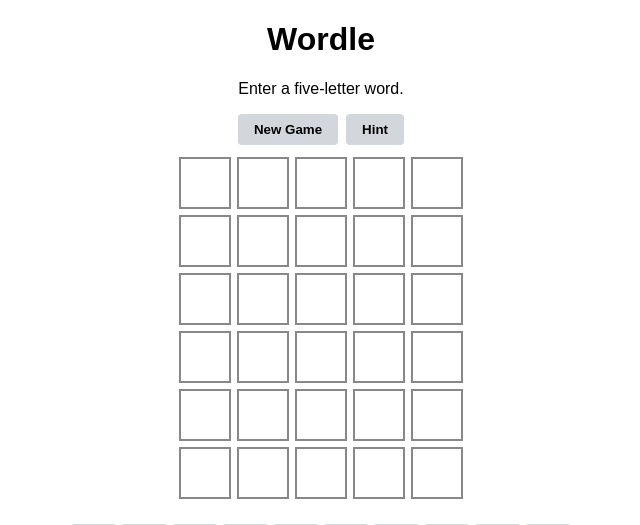
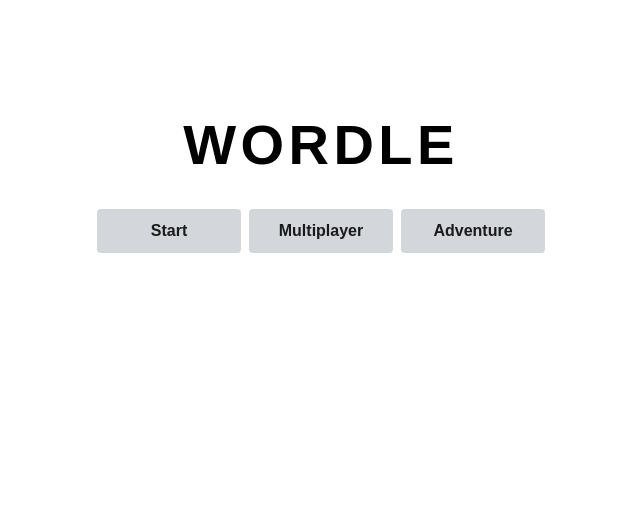
Before and after one commit to hprosch/EECS581Project3, a Flask app: page / in a window 1280 px wide. Shown: the top 525 px of the page, without its empty margins (319-959 px from the left). Run offline with Flask 3, Linux system fonts and the light colour scheme.

Commit message:
Added more buttons to start page and a rereoute button to main menu during a classic game.

```diff
--- a/app.py
+++ b/app.py
@@ -11,12 +11,13 @@ games = {}
 
 MAX_GUESSES = 6
 
-#defines what happens when someone visits home page
 @app.route("/")
+def home():
+    return render_template("start.html")
 
-#function represents home page
-def home():
-    # loads HTML file from templates/
+
+@app.route("/play")
+def play():
     return render_template("index.html")
 
 #  create new game without changing existing front end
--- a/game.py
+++ b/game.py
@@ -228,19 +228,19 @@ def Guess(guess, correct_answer):
             correct_answer[index] = (
                 "_"  # Mark the letter off so that it can't be counted more than once
             )
+            CHARACTERS[guess[index]] = 3  # Updating the global dictionary
             guess[index] = "-"
-            CHARACTERS[guess[index]] = 3  # Updating the global dictionary
 
     # check for yellows
     for index in range(len(guess)):
         if guess[index] in correct_answer:
             return_colors[index] = 2  # Color for the letter being in the final word
             correct_answer[correct_answer.index(guess[index])] = "_"
-            guess[index] = "-"
             if CHARACTERS[guess[index]] < 2:
                 CHARACTERS[guess[index]] = (
                     2  # Updating the global dictionary only if the global dictionary doesn't already have it marked as green
                 )
+            guess[index] = "-"
 
     # mark the rest as grey
     for index in range(len(guess)):
--- /dev/null
+++ b/static/start.js
@@ -0,0 +1,69 @@
+const startControls = document.querySelector(".start-controls");
+const startButton = document.querySelector("#start-button");
+const modeOptions = document.querySelector("#mode-options");
+const startStatus = document.querySelector("#start-status");
+
+function set_modes_open(open) {
+    modeOptions.hidden = !open;
+    startButton.setAttribute("aria-expanded", String(open));
+    if (open) {
+        startStatus.textContent = "";
+    }
+}
+
+function close_modes() {
+    if (modeOptions.contains(document.activeElement)) {
+        startButton.focus();
+    }
+    set_modes_open(false);
+}
+
+startButton.addEventListener("pointerenter", (event) => {
+    if (event.pointerType === "mouse") {
+        set_modes_open(true);
+    }
+});
+
+startControls.addEventListener("pointerleave", (event) => {
+    if (event.pointerType === "mouse") {
+        close_modes();
+    }
+});
+
+startButton.addEventListener("click", (event) => {
+    const toggle = event.detail !== 0 && event.pointerType !== "mouse";
+    set_modes_open(!toggle || modeOptions.hidden);
+});
+
+for (const option of modeOptions.querySelectorAll("[data-mode]")) {
+    option.addEventListener("click", () => {
+        close_modes();
+        startStatus.textContent = `${option.dataset.mode} coming soon!`;
+    });
+}
+
+startControls.addEventListener("focusout", (event) => {
+    if (!startControls.contains(event.relatedTarget)) {
+        set_modes_open(false);
+    }
+});
+
+document.addEventListener("pointerdown", (event) => {
+    if (!startControls.contains(event.target)) {
+        set_modes_open(false);
+    }
+});
+
+document.addEventListener("keydown", (event) => {
+    if (event.key === "Escape" && !modeOptions.hidden) {
+        event.preventDefault();
+        startButton.focus();
+        set_modes_open(false);
+    }
+});
+
+window.addEventListener("pageshow", (event) => {
+    if (event.persisted) {
+        close_modes();
+    }
+});
--- a/static/style.css
+++ b/static/style.css
@@ -83,22 +83,139 @@ body {
     border-color: transparent;
 }
 
-.controls { /* row that holds the restart and hint buttons */
-    display: flex; /* lay the buttons out horizontally */
-    gap: 8px; /* space between the two buttons */
-    justify-content: center; /* center the buttons on the page */
-    margin-bottom: 12px; /* space between the buttons and the board */
-} /* end of .controls */
+.controls {
+    display: flex;
+    flex-wrap: wrap;
+    gap: 8px;
+    justify-content: center;
+    margin-bottom: 12px;
+}
 
-.control-button { /* shared look for the restart and hint buttons */
-    padding: 8px 16px; /* inner spacing so the text is not cramped */
-    border: none; /* remove the default button border */
-    border-radius: 4px; /* slightly round the corners like the keys */
-    background-color: #d3d6da; /* same gray as the keyboard keys */
-    font-weight: bold; /* make the label bold */
-    cursor: pointer; /* show a hand cursor on hover */
-} /* end of .control-button */
+.control-button {
+    display: inline-grid;
+    place-items: center;
+    box-sizing: border-box;
+    min-height: 44px;
+    padding: 8px 16px;
+    border: none;
+    border-radius: 4px;
+    background-color: #d3d6da;
+    color: #1a1a1b;
+    font: 700 0.875rem Arial, sans-serif;
+    text-decoration: none;
+    cursor: pointer;
+}
 
-.control-button:hover { /* hover state for the control buttons */
-    background-color: #bfc2c6; /* slightly darker gray on hover */
-} /* end of .control-button:hover */
+.control-button:hover,
+.control-button:focus-visible {
+    background-color: #bfc2c6;
+}
+
+.start-page main {
+    padding: clamp(2rem, 13vh, 8rem) 0.75rem 1rem;
+}
+
+.start-page h1 {
+    margin: 0 0 2rem;
+    font-size: clamp(2.25rem, 8vw, 3.5rem);
+    letter-spacing: 0.08em;
+}
+
+.start-page .start-actions {
+    display: flex;
+    flex-wrap: wrap;
+    justify-content: center;
+    gap: 0.5rem;
+}
+
+.start-page .start-actions > * {
+    flex: 1 1 5.5rem;
+    min-width: min(5.5rem, 100%);
+    max-width: 9rem;
+}
+
+.start-page .start-actions > button,
+.start-page #start-button {
+    padding-inline: 0.5rem;
+    font-size: clamp(0.875rem, 3vw, 1rem);
+}
+
+.start-page .start-controls {
+    position: relative;
+}
+
+.start-page .mode-dropdown {
+    position: absolute;
+    top: 100%;
+    inset-inline: 0;
+    min-width: min(8rem, calc(100vw - 2.5rem));
+    z-index: 1;
+    /* keep the gap in the same hover area as the button and the options */
+    padding-top: 0.5rem;
+}
+
+.start-page .mode-options {
+    display: grid;
+    gap: 0.375rem;
+    animation: reveal-wordle-modes 180ms ease-out;
+}
+
+.start-page .start-option {
+    display: grid;
+    place-items: center;
+    box-sizing: border-box;
+    width: 100%;
+    min-height: 44px;
+    padding: 0.5rem 0.75rem;
+    border: 0;
+    border-radius: 4px;
+    background-color: #d3d6da;
+    color: #1a1a1b;
+    font: 700 1rem Arial, sans-serif;
+    text-decoration: none;
+    cursor: pointer;
+}
+
+.start-page .start-option:hover,
+.start-page .start-option:focus-visible,
+.control-button:focus-visible {
+    background-color: #bfc2c6;
+}
+
+.start-page .start-option:focus-visible {
+    outline: 2px solid #1a1a1b;
+    outline-offset: 2px;
+}
+
+@media (max-width: 319px) {
+    .start-page .start-actions {
+        display: grid;
+        grid-template-columns: repeat(2, minmax(0, 9rem));
+    }
+
+    /* reserve the space below start for its dropdown */
+    .start-page .start-actions > button:last-child {
+        grid-column: 2;
+    }
+
+    .start-page .mode-dropdown {
+        min-width: 0;
+    }
+}
+
+@keyframes reveal-wordle-modes {
+    from {
+        opacity: 0;
+        transform: translateY(-0.25rem);
+    }
+    to {
+        opacity: 1;
+        transform: translateY(0);
+    }
+}
+
+@media (prefers-reduced-motion: reduce) {
+    .start-page .mode-options {
+        animation: none;
+    }
+}
--- a/static/wordle.js
+++ b/static/wordle.js
@@ -123,6 +123,9 @@ for (const button of buttons){
 }
 
 document.addEventListener("keydown", function (event) {
+    if (event.key === "Enter" && event.target.closest(".controls a")) {
+        return;
+    }
     if (["Enter", "Backspace", " "].includes(event.key)) {
         event.preventDefault();
     }
--- a/templates/index.html
+++ b/templates/index.html
@@ -12,7 +12,8 @@
 <body>
 	<h1>Wordle</h1>
 	<p id="status" role="status" aria-live="polite"></p>
-	<div class="controls"> <!-- container for the restart and hint buttons -->
+	<div class="controls">
+		<a class="control-button" href="{{ url_for('home') }}">Main Menu</a>
 		<button type="button" id="restart-button" class="control-button">New Game</button> <!-- button that resets the grid and starts a new game -->
 		<button type="button" id="hint-button" class="control-button">Hint</button> <!-- placeholder hint button until the backend is ready -->
 	</div> <!-- end of the controls container -->
--- /dev/null
+++ b/templates/start.html
@@ -0,0 +1,30 @@
+<!DOCTYPE html>
+<html lang="en">
+<head>
+    <meta charset="UTF-8">
+    <meta name="viewport" content="width=device-width, initial-scale=1.0">
+    <title>Wordle</title>
+    <link rel="stylesheet" href="{{ url_for('static', filename='style.css') }}">
+    <script src="{{ url_for('static', filename='start.js') }}" defer></script>
+</head>
+<body class="start-page">
+    <main>
+        <h1>WORDLE</h1>
+        <div class="start-actions">
+            <div class="start-controls">
+                <button type="button" class="start-option" id="start-button" aria-expanded="false" aria-controls="mode-options">Start</button>
+                <div class="mode-dropdown" id="mode-options" hidden>
+                    <div class="mode-options">
+                        <a class="start-option" href="{{ url_for('play') }}">Classic Mode</a>
+                        <button type="button" class="start-option" data-mode="Easy Mode">Easy Mode</button>
+                        <button type="button" class="start-option" data-mode="Hard Mode">Hard Mode</button>
+                    </div>
+                </div>
+            </div>
+            <button type="button" class="start-option">Multiplayer</button>
+            <button type="button" class="start-option">Adventure</button>
+        </div>
+        <p id="start-status" role="status"></p>
+    </main>
+</body>
+</html>
--- a/testing.py
+++ b/testing.py
@@ -23,6 +23,8 @@ def GuessTest() -> bool:
 	guesstest = True
 	# make the test pairs
 	testpairs: list[tuple[list[int], list[int]]] = [
+		(Guess("crate", "later"), [1, 2, 2, 2, 2]),
+		(Guess("crate", "trace"), [2, 3, 3, 2, 3]),
 		(Guess("abcde", "abcde"), [3, 3, 3, 3, 3]),
 		(Guess("aaaaa", "abcde"), [3, 1, 1, 1, 1]),
 		(Guess("abaaa", "aabbb"), [3, 2, 2, 1, 1]),
```
